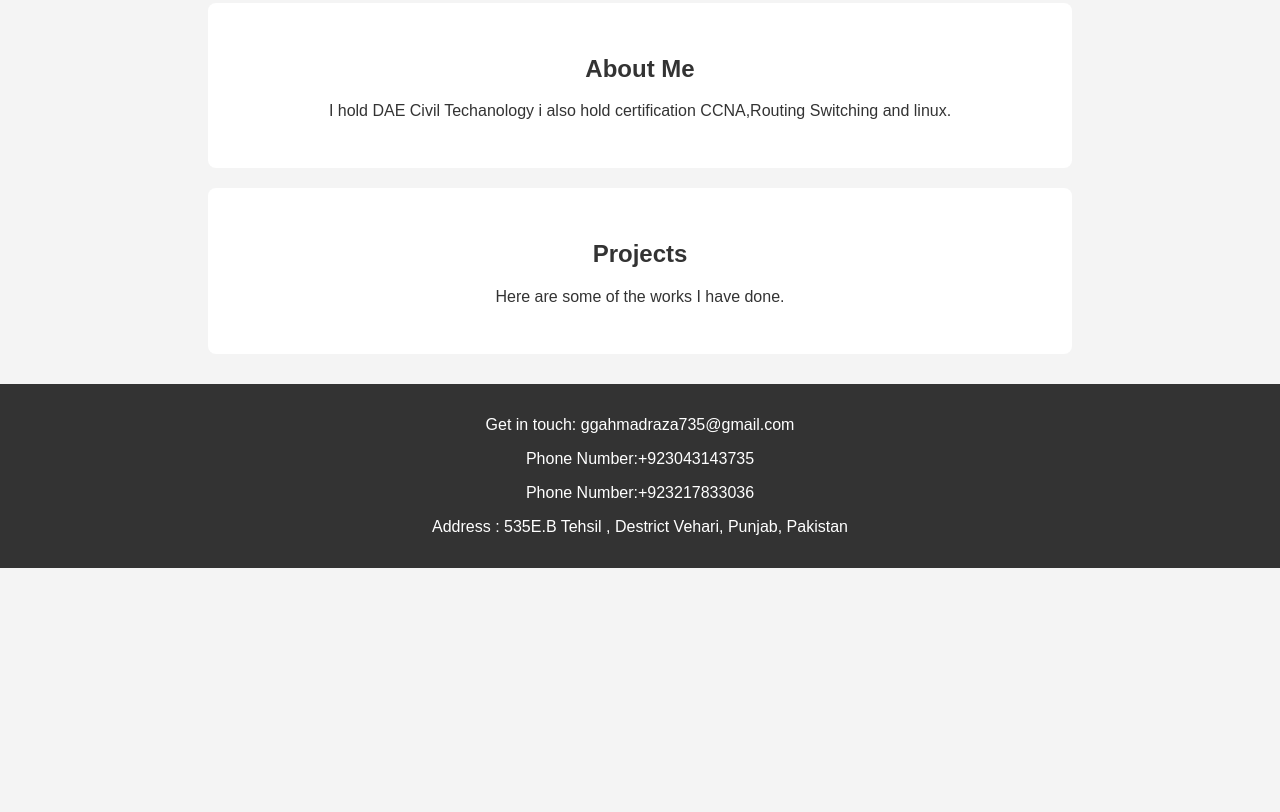
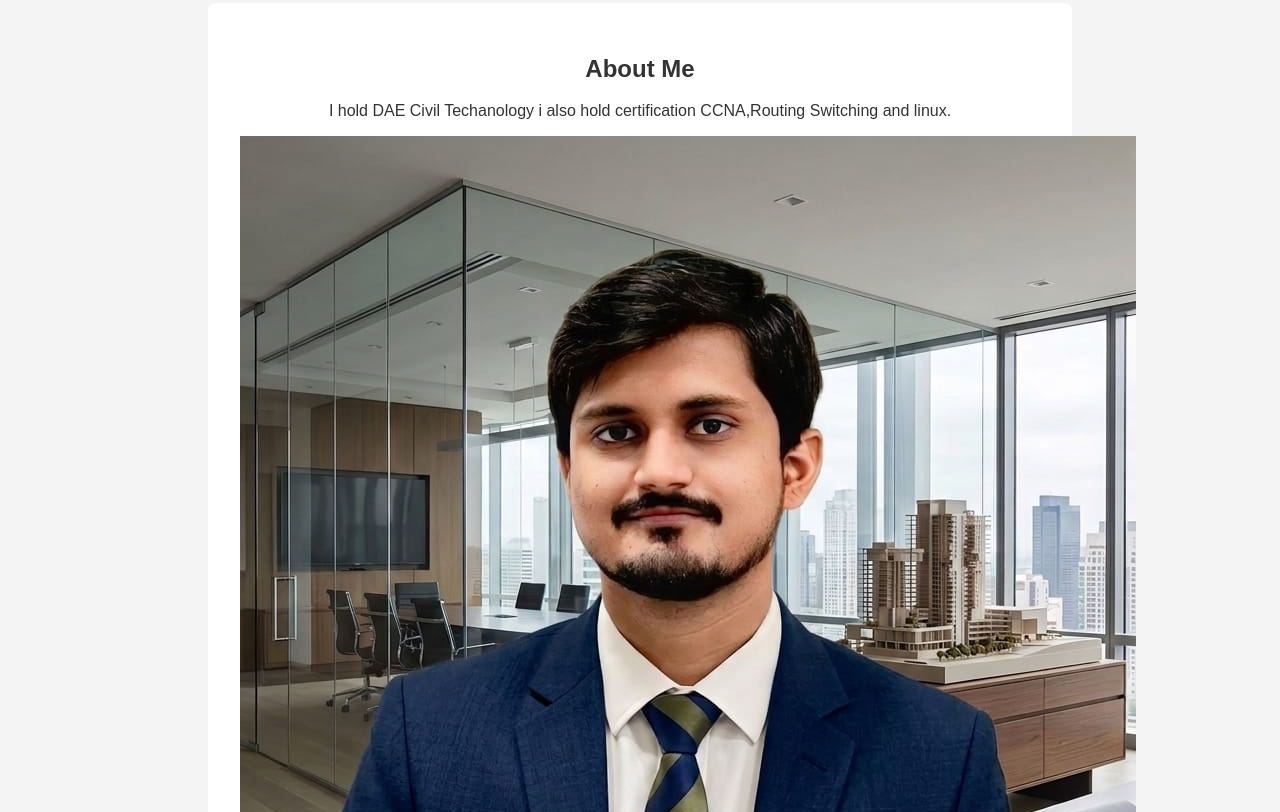
Before and after one commit to Ahmad735-ra/Ahmad-Raza, a plain HTML site: page index.html in a window 1280 px wide. Shown: the part 348-1160 px from the top of the page. Before the commit the page ends 916 px from the top, so only its background shows below. Drawn offline with Linux system fonts and the light colour scheme.

Commit message:
Add files via upload

```diff
--- a/index.html
+++ b/index.html
@@ -27,7 +27,7 @@
     <section id="about">
         <h2>About Me</h2>
         <p>I hold DAE Civil Techanology i also hold certification CCNA,Routing Switching and linux.</p>
-    <img\scr=Ahmadraz.jpeg" alt=Ahmad Raza">
+    <img src="Ahmadraz.jpeg" alt=Ahmad Raza">
 </section>
 
     <section id="projects">
```
